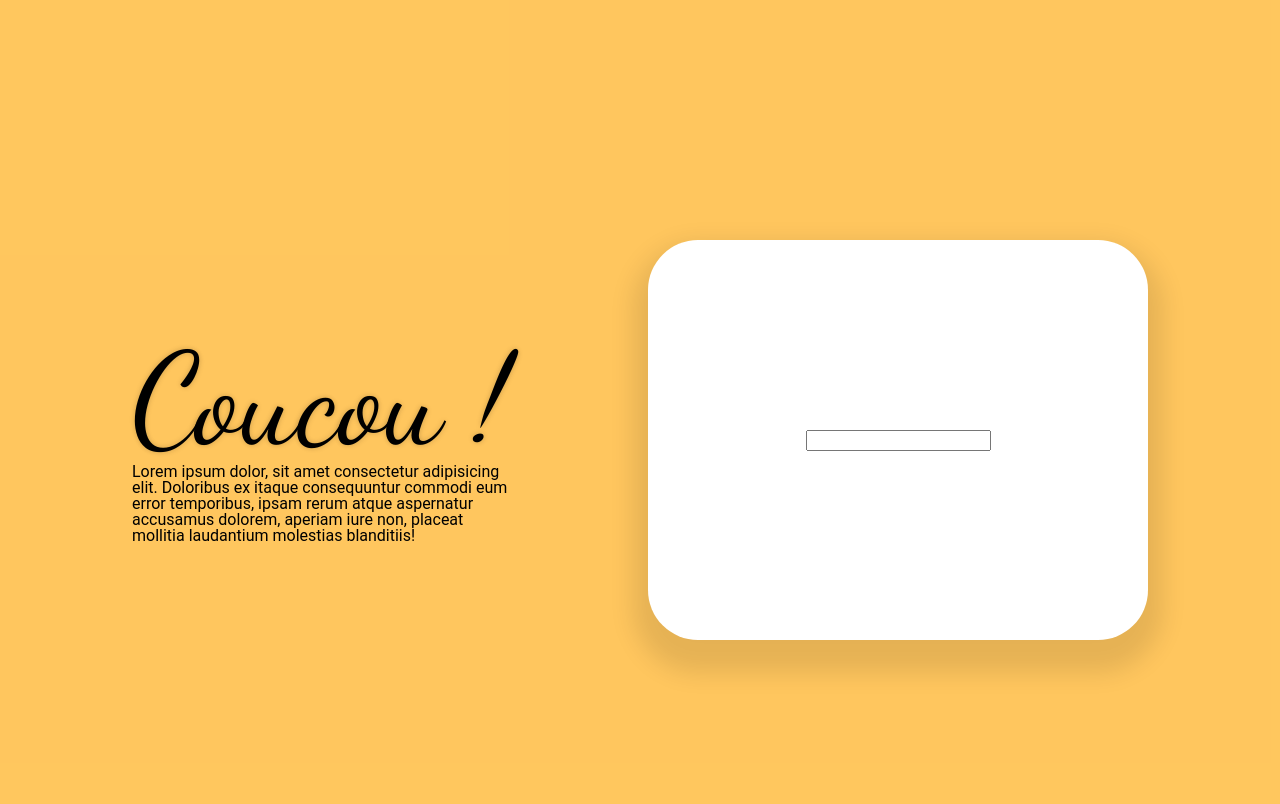
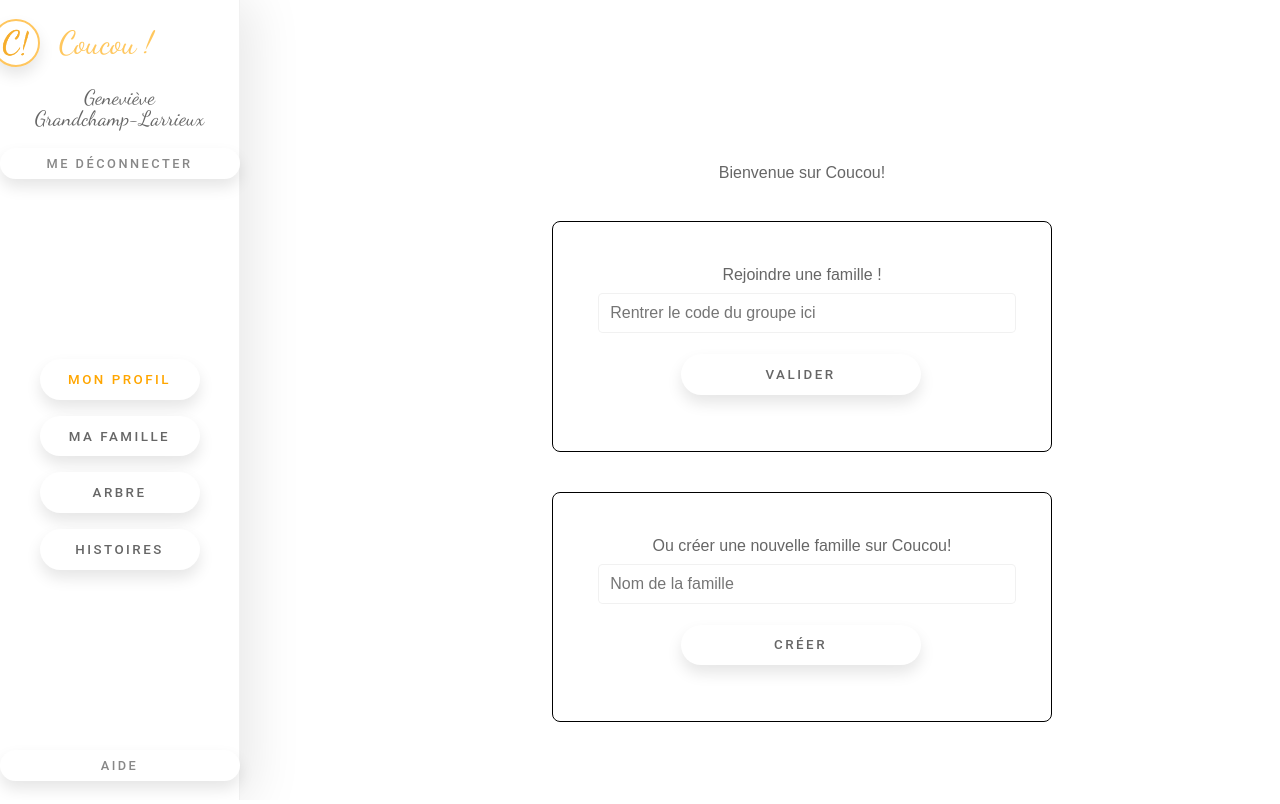
Before and after one commit to theodorebing/projet-coucou, a React app: page / in a window 1280 px wide. Shown: the top 804 px of the page. Built offline with nearby package versions, Linux system fonts and the light colour scheme.

Commit message:
welcome-page

```diff
--- a/src/components/App/index.js
+++ b/src/components/App/index.js
@@ -3,15 +3,18 @@ import React from 'react';
 
 // == Import
 import './styles.scss';
-// import Menu from 'src/components/Menu';
+import Menu from 'src/components/Menu';
 // import Content from 'src/components/Content';
 import Index from 'src/components/Index';
+import WelcomePage from '../WelcomePage';
 
 // == Composant
 const App = () => (
   <div className="app">
-    <Index />
-    {/* <Menu />
+    <Menu />
+    <WelcomePage/>
+    {/*
+      <Index />
     <Content /> */}
   </div>
 );
--- a/src/components/Form/IndexLoginForm/styles.scss
+++ b/src/components/Form/IndexLoginForm/styles.scss
@@ -1,4 +1,4 @@
-@use 'src/styles/vars';
+
 
 .indexloginform {
 
--- /dev/null
+++ b/src/components/WelcomePage/JoinFamilyForm.js
@@ -0,0 +1,21 @@
+
+import React from 'react';
+import './styles.scss';
+
+const JoinFamilyForm = () => {
+  return (
+    <div className='form__family'>
+      <h2>Rejoindre une famille !</h2>
+      <form method="post" className="form">
+        <input
+          type="text"
+          className="join__family__form-input"
+          placeholder="Rentrer le code du groupe ici"
+        />
+        <button type="submit" className="indexloginform-button-login" type="submit">Valider</button>
+      </form>
+    </div>
+  );
+}
+
+export default JoinFamilyForm;
--- /dev/null
+++ b/src/components/WelcomePage/NewFamilyForm.js
@@ -0,0 +1,21 @@
+
+import React from 'react';
+import './styles.scss';
+
+const NewFamilyForm = () => {
+  return (
+    <div className='form__family'>
+      <h2>Ou créer une nouvelle famille sur Coucou!</h2>
+      <form method="post" className="form">
+        <input
+          type="text"
+          className="new__family__form-input"
+          placeholder="Nom de la famille"
+        />
+        <button type="submit" className="indexloginform-button-login" type="submit">Créer</button>
+      </form>
+    </div>
+  );
+}
+
+export default NewFamilyForm;
--- /dev/null
+++ b/src/components/WelcomePage/index.js
@@ -0,0 +1,16 @@
+import React from 'react';
+import JoinFamilyForm from './JoinFamilyForm';
+import NewFamilyForm from './NewFamilyForm';
+import './styles.scss';
+
+const WelcomePage = () => {
+  return (
+    <div className='welcome__page'>
+      <h1>Bienvenue sur Coucou!</h1>
+      <JoinFamilyForm />
+      <NewFamilyForm />
+    </div>
+  );
+}
+
+export default WelcomePage;
--- /dev/null
+++ b/src/components/WelcomePage/styles.scss
@@ -0,0 +1,59 @@
+@use 'src/styles/vars';
+
+.welcome__page{
+  position: absolute;
+  left: 40%;
+  top: 20%;
+}
+h1 {
+  margin: 5px;
+  text-align: center;
+  color: vars.$grey-color;
+}
+
+.form__family {
+  background-color: vars.$white-color;
+  border: 1px solid black;
+  border-radius: .5em;
+  margin: 40px;
+  padding: 40px;
+  width: 500px;
+  height: 100%;
+  display: flex;
+  flex-direction: column;
+  }
+  h2 {
+    margin: 5px;
+    text-align: center;
+    color: vars.$grey-color;
+  }
+
+    input {
+    width: 100%;
+    padding: .7em;
+    margin: 5px;
+    font-size: 1em;
+    border: 1px solid vars.$border-color;
+    border-radius: .3em;
+    height: 2.5em;
+  }
+
+    button {
+    text-transform: uppercase;
+    letter-spacing: 2.5px;
+    color: vars.$grey-color;
+    margin: 1rem;
+    margin-left:13px;
+    width: 15rem;
+    background-color: white;
+    padding: 0.8rem 1.5rem;
+    font-family: vars.$font-button;
+    letter-spacing: 2.5px;
+    font-weight: 500;
+    border: none;
+    border-radius: 45px;
+    box-shadow: 0px 8px 15px rgba(0, 0, 0, 0.1);
+    transition: all 0.3s ease 0s;
+    cursor: pointer;
+    outline: none;
+  }
```
